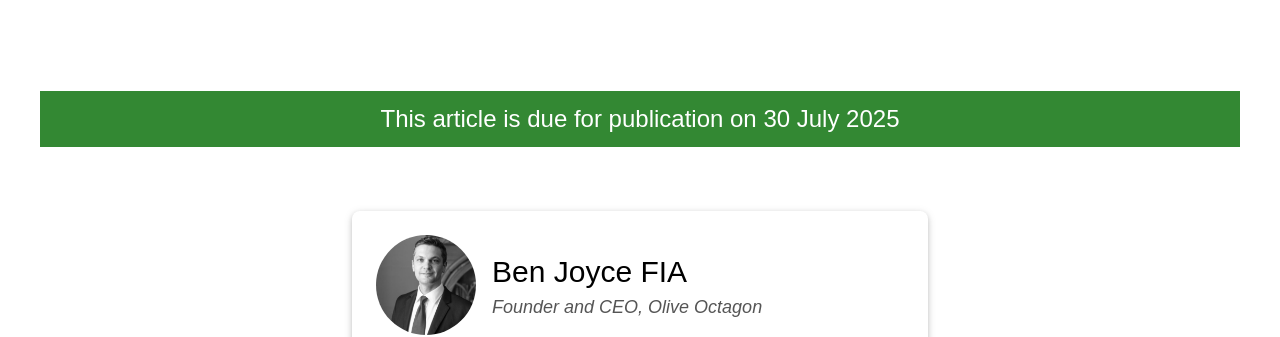
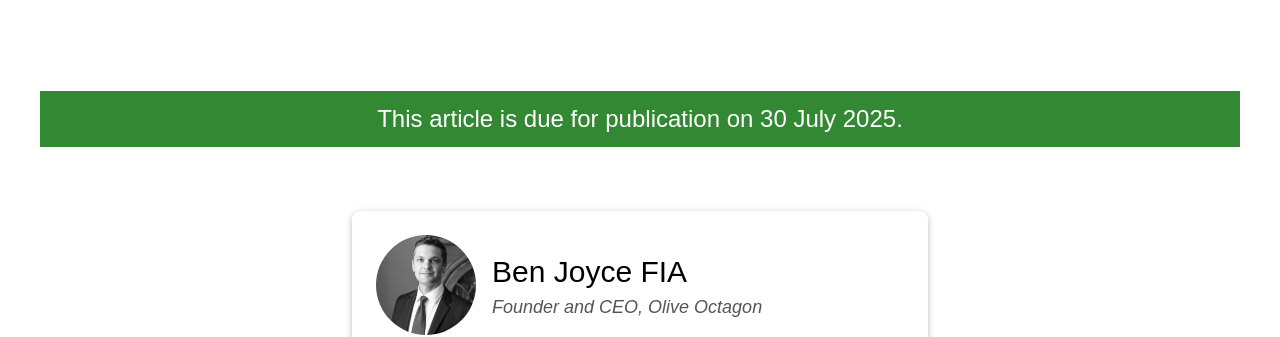
Before and after one commit to oliveoctagon/oliveoctagon.github.io, a Jekyll site: the page built from _posts/2025-07-30-first-draft-irrd-reporting-package-published.md, in a window 1280 px wide and 900 px high, scrolled down 749 px. Shown: the part 155-492 px from the top of the window. Built offline with Jekyll 4.4.1, drawn with Linux system fonts in a browser that asks for light colours; some web fonts are replaced.

```diff
--- a/_posts/2025-07-30-first-draft-irrd-reporting-package-published.md
+++ b/_posts/2025-07-30-first-draft-irrd-reporting-package-published.md
@@ -9,5 +9,5 @@ description: Information about the new Insurance Recovery and Resolution Directi
 ---
 
 <div class="w3-content w3-center w3-panel w3-theme">
-    <h3>This article is due for publication on 30 July 2025</h3>
+    <h3>This article is due for publication on 30 July 2025.</h3>
 </div>
```
